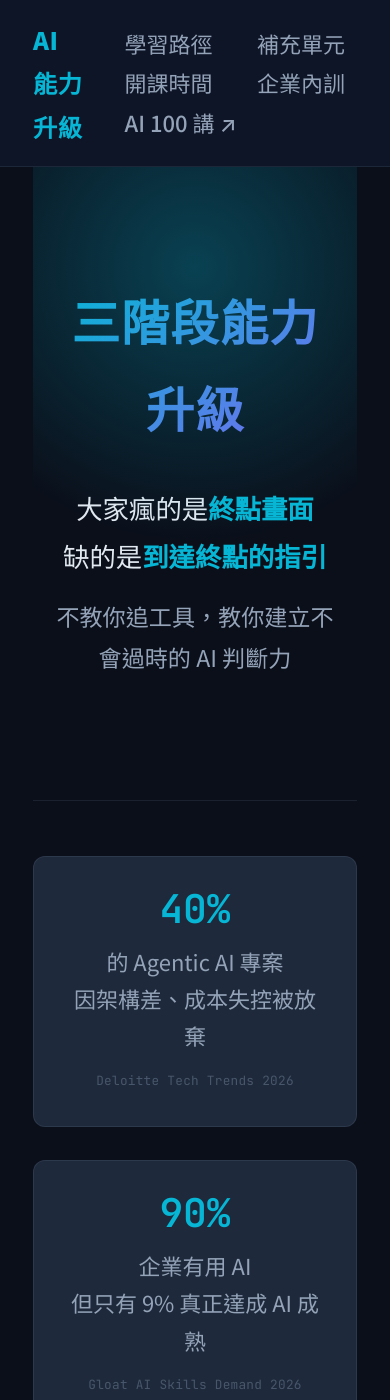
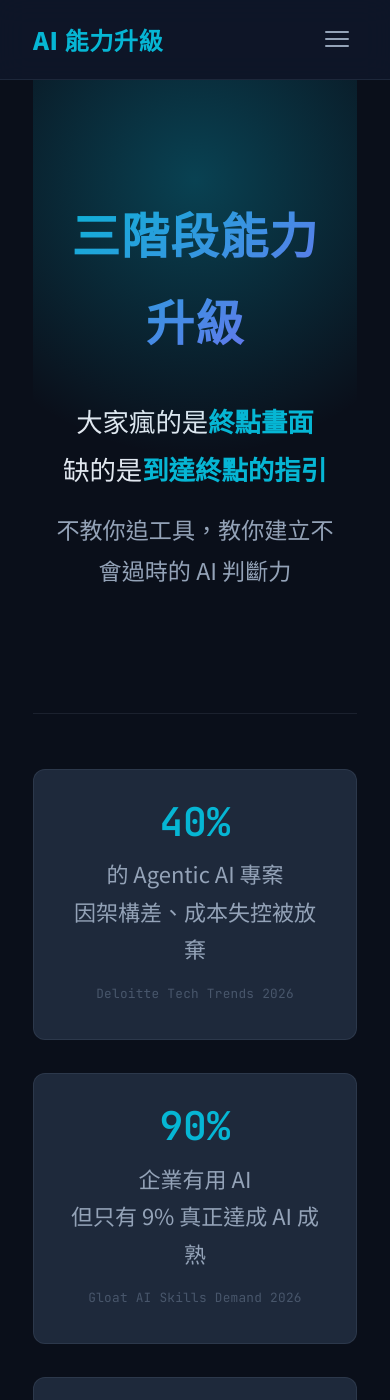
Before and after one commit to ai-cooperation/ai-path, a Jekyll site: the page built from index.md, in a window 390 px wide and 1400 px high. Built offline with Jekyll 4.4.1, drawn with Linux system fonts in a browser that asks for light colours.

Commit message:
feat: hamburger menu for mobile nav

```diff
--- a/_includes/header.html
+++ b/_includes/header.html
@@ -1,7 +1,10 @@
 <header class="site-header">
   <div class="container header-inner">
     <a href="{{ '/' | relative_url }}" class="site-title">AI 能力升級</a>
-    <nav>
+    <button class="nav-toggle" aria-label="選單" aria-expanded="false">
+      <span></span><span></span><span></span>
+    </button>
+    <nav class="nav-menu">
       <a href="{{ '/' | relative_url }}">學習路徑</a>
       <a href="{{ '/supplements/' | relative_url }}">補充單元</a>
       <a href="{{ '/schedule' | relative_url }}">開課時間</a>
--- a/assets/css/style.css
+++ b/assets/css/style.css
@@ -82,6 +82,58 @@ a:hover { color: var(--teal); }
   transition: color 0.2s;
 }
 .site-header nav a:hover { color: var(--cyan); }
+
+/* Hamburger toggle — hidden on desktop */
+.nav-toggle { display: none; }
+
+@media (max-width: 768px) {
+  .nav-toggle {
+    display: flex;
+    flex-direction: column;
+    justify-content: center;
+    gap: 5px;
+    background: none;
+    border: none;
+    cursor: pointer;
+    padding: 8px;
+    z-index: 101;
+  }
+  .nav-toggle span {
+    display: block;
+    width: 24px;
+    height: 2px;
+    background: var(--text-muted);
+    border-radius: 2px;
+    transition: transform 0.3s, opacity 0.3s;
+  }
+  .nav-toggle.open span:nth-child(1) { transform: translateY(7px) rotate(45deg); }
+  .nav-toggle.open span:nth-child(2) { opacity: 0; }
+  .nav-toggle.open span:nth-child(3) { transform: translateY(-7px) rotate(-45deg); }
+
+  .nav-menu {
+    display: none;
+    width: 100%;
+    flex-direction: column;
+    align-items: center;
+    gap: 0;
+    padding: 0.5rem 0 0.8rem;
+  }
+  .nav-menu.open {
+    display: flex;
+  }
+  .header-inner {
+    flex-wrap: wrap;
+  }
+  .site-header .nav-menu a {
+    margin: 0;
+    padding: 10px 0;
+    font-size: 16px;
+    width: 100%;
+    text-align: center;
+    border-bottom: 1px solid var(--border);
+  }
+  .site-header .nav-menu a:last-child { border-bottom: none; }
+}
 
 /* === Hero === */
 .hero {
```
Also changed, not shown: other parts of _includes/header.html (+7 -0 lines).
